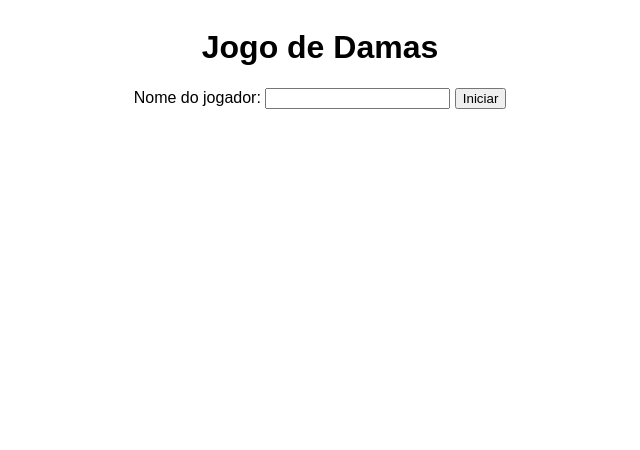
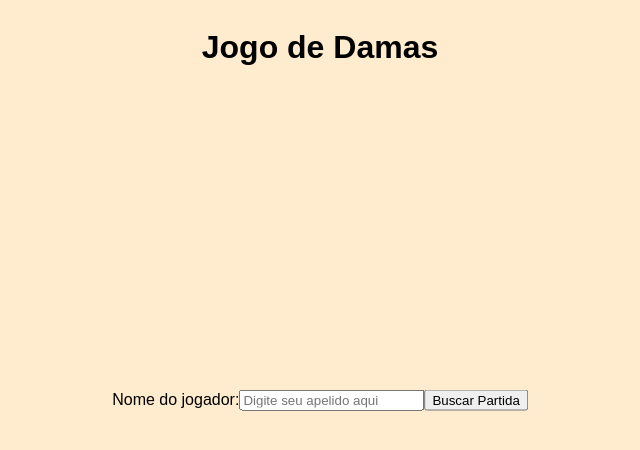
Before and after one commit to Michel1412/damas, a website: page app/index.html in a window 1280 px wide. Shown: the whole page, without its empty margins (320-960 px from the left). Drawn offline with nearby package versions, Linux system fonts and the light colour scheme; no server answers.

Commit message:
ajustes no index.html para que tenha menos complexidade e utilizando o render-screen.js

```diff
--- a/app/index.html
+++ b/app/index.html
@@ -9,6 +9,7 @@
             flex-direction: column;
             align-items: center;
             font-family: Arial, sans-serif;
+            background-color: blanchedalmond;
         }
 
         #board {
@@ -22,7 +23,11 @@
         }
 
         #nameForm {
-            margin-bottom: 20px;
+            position: absolute;
+            top: 50%;
+            left: 50%;
+            transform: translate(-50%, -50%);
+            padding: 20px;
         }
 
         #playerInfo {
@@ -65,11 +70,7 @@
 <body>
 <h1>Jogo de Damas</h1>
 
-<div id="nameForm">
-    <label for="playerName">Nome do jogador:</label>
-    <input type="text" id="playerName" name="playerName">
-    <button id="startButton">Iniciar</button>
-</div>
+<div id="nameForm"></div>
 
 <div id="playerDisplay" style="display: none;">
     <p id="displayName"></p>
@@ -88,38 +89,21 @@
 <canvas id="board" width="8000" height="8000"></canvas>
 
 <script type="module">
-    import {renderScreen} from "./render-screen.js";
+    import {firstForm, renderScreen} from "./render-screen.js";
 
     const socket = io();
 
+    firstForm(socket);
+
     let board;
 
-    const playerDisplay = document.getElementById('playerDisplay');
     const displayNameElement = document.getElementById('displayName');
     const canvas = document.getElementById('board');
-    const nameForm = document.getElementById('nameForm');
     const playerNameInput = document.getElementById('playerName');
-    const startButton = document.getElementById('startButton');
     const playerInfo = document.getElementById('playerInfo');
     const player1NameElement = document.getElementById('player1Name');
     const player2NameElement = document.getElementById('player2Name');
     const currentTurnElement = document.getElementById('currentTurn');
-
-    startButton.addEventListener('click', () => {
-        const playerName = playerNameInput.value.trim();
-        if (playerName) {
-            socket.emit('playerName', playerName);
-            nameForm.style.display = 'none';
-            alert('Por Favor aguarde conexão com servidor.');
-            document.getElementById('waiting').style.display = 'block';
-            // Aguardando o servidor iniciar o jogo
-            displayNameElement.innerHTML = `Jogador: ${playerName}`;
-            displayNameElement.style.color = 'blue'; // Defina a cor conforme necessário
-            playerDisplay.style.display = 'block';
-        } else {
-            alert('Por favor, insira seu nome.');
-        }
-    });
 
     socket.on('startGame', (gameState) => {
         // Iniciar o jogo
--- a/app/render-screen.js
+++ b/app/render-screen.js
@@ -70,3 +70,42 @@ export function renderScreen() {
         canvas
     };
 }
+
+export function firstForm(socket) {
+    const form = document.getElementById('nameForm');
+
+    const label = document.createElement('label');
+    label.innerHTML = "Nome do jogador:";
+    label.htmlFor = 'playerName';
+
+    const input = document.createElement('input');
+    input.type = 'text';
+    input.name = 'playerName';
+    input.id = 'playerName';
+    input.placeholder = 'Digite seu apelido aqui'
+
+    const button = document.createElement('button');
+    button.innerText = 'Buscar Partida';
+
+    button.addEventListener('click', () => {
+        const playerName = input.value.trim();
+
+        if (playerName) {
+            socket.emit('playerName', playerName);
+            form.style.display = 'none';
+
+            const displayNameElement = document.getElementById('displayName');
+            displayNameElement.innerHTML = `Jogador: ${playerName}`;
+            displayNameElement.style.color = 'blue'; // Defina a cor conforme necessário
+
+            document.getElementById('waiting').style.display = 'block';
+            document.getElementById('playerDisplay').style.display = 'block';
+        } else {
+            alert('Por favor, insira seu nome.');
+        }
+    });
+
+    form.append(label);
+    form.append(input);
+    form.append(button);
+}
```
